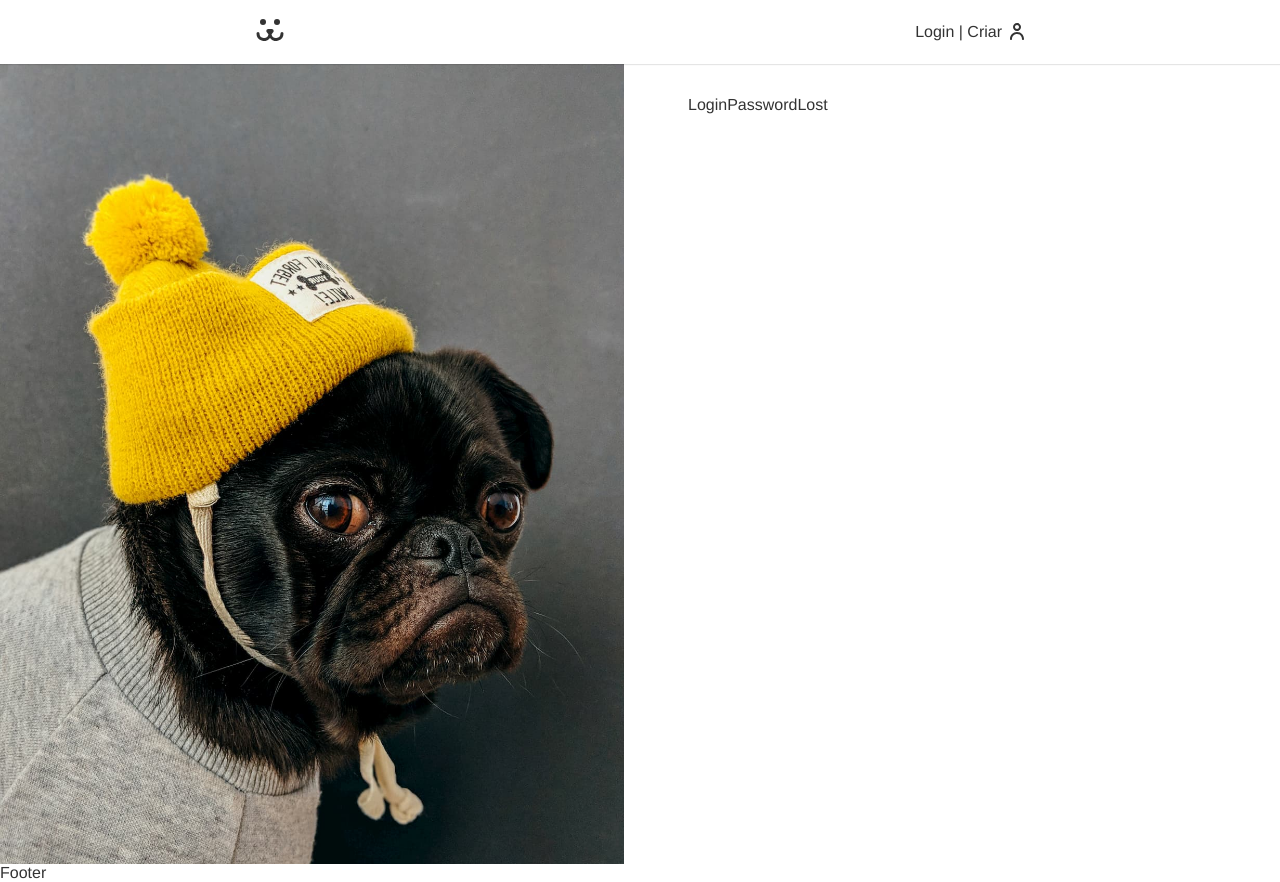
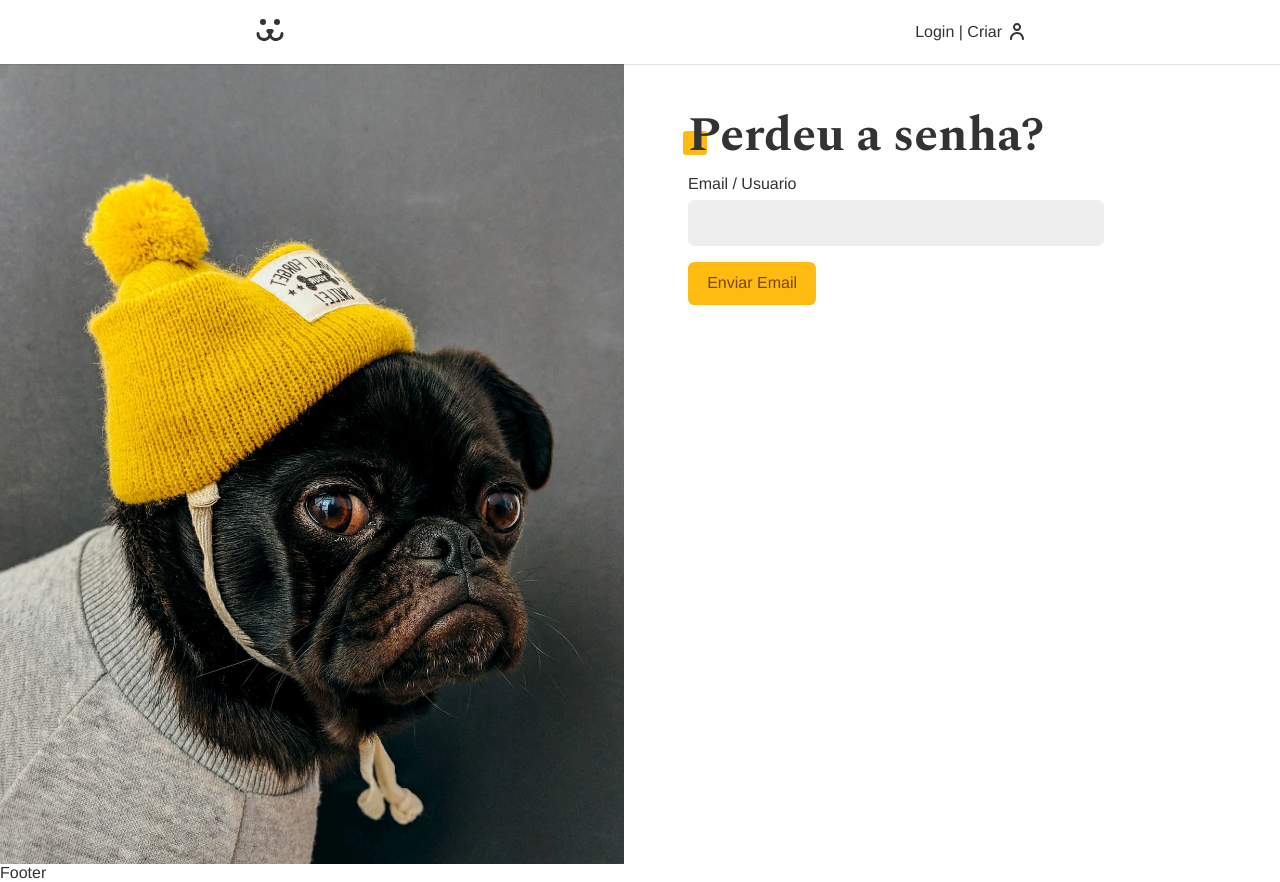
Before and after one commit to AlexsanderKevin/react-dogs, a React (Create React App) app: page /login/perdeu in a window 1280 px wide. Built offline with nearby package versions, Linux system fonts and the light colour scheme.

Commit message:
0832 perdeu a senha 1

```diff
--- a/src/Components/Login/LoginPasswordLost.js
+++ b/src/Components/Login/LoginPasswordLost.js
@@ -1,8 +1,49 @@
 import React from 'react'
+import Input from '../Forms/Input'
+import Button from '../Forms/Button'
+import useForm from '../../Hooks/useForm'
+import useFetch from '../../Hooks/useFetch'
+import { PASSWORD_LOST } from '../../api'
+import Error from '../Helper/Error'
 
 const LoginPasswordLost = () => {
+  const login = useForm()
+  const { data, loading, error, request } = useFetch()
+
+  const handleSubmit = async event => {
+    event.preventDefault()
+
+    if (login.validate()) {
+      const { url, options } = PASSWORD_LOST({
+        login: login.value,
+        url: window.location.href.replace('perdeu', 'resetar')
+      })
+      const { json } = await request( url, options )
+    }
+  }
+
   return (
-    <div>LoginPasswordLost</div>
+    <section>
+      <h1 className='title'>Perdeu a senha?</h1>
+
+      { data ? <p style={{ color: '#4c1' }}>{ data }</p> : (
+        <form onSubmit={ handleSubmit }>
+          <Input
+            label='Email / Usuario'
+            type='text'
+            name='login'
+            {...login}
+          />
+          { loading ? (
+            <Button disabled>Enviando ...</Button>
+          ):(
+            <Button>Enviar Email</Button>
+          )}
+        </form>
+      )}
+
+      <Error error={ error } />
+    </section>
   )
 }
 
--- a/src/api.js
+++ b/src/api.js
@@ -35,7 +35,6 @@
     }
   }
 }
-
 
 export const USER_POST = body => {
   return {
@@ -108,3 +107,12 @@
     },
   }
 }
+
+export const PASSWORD_LOST = body => ({
+  url: API_URL + '/api/password/lost',
+  options: {
+    method: 'POST',
+    headers: { 'Content-Type': 'application/json' },
+    body: JSON.stringify( body )
+  }
+})
```
